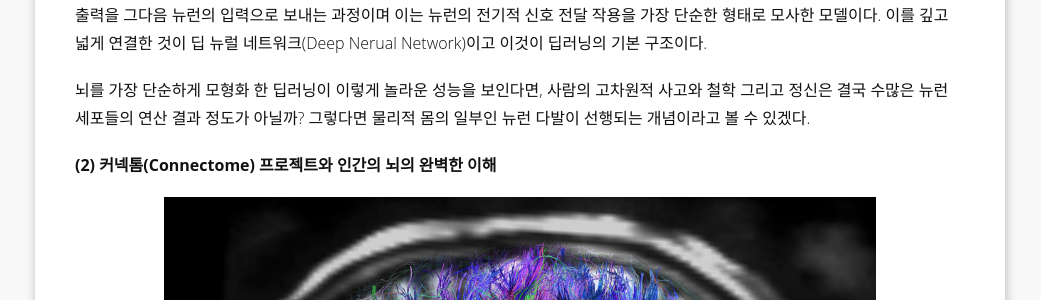
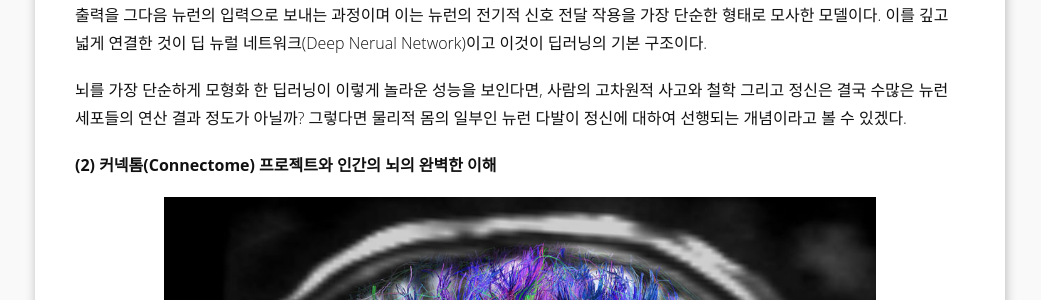
Before and after one commit to HyoukJang/HyoukJang.github.io, a Jekyll site: the page built from _posts/2018-11-25-body-ovecome-sprit.md, in a window 1280 px wide and 900 px high, scrolled down 1132 px. Shown: the part 181-481 px from the top of the window, without its empty margins (120-1161 px from the left). Built offline with Jekyll 4.4.1, drawn with Linux system fonts in a browser that asks for light colours; nearby versions of some CDN libraries; some web fonts are replaced; comment, search, counter and statistics services are not loaded.

Commit message:
today's final

```diff
--- a/_posts/2018-11-25-body-ovecome-sprit.md
+++ b/_posts/2018-11-25-body-ovecome-sprit.md
@@ -22,7 +22,7 @@ open: true
 
 위의 그림처럼 딥러닝의 가장 작은 단위는 뇌의 기본 물리적 단위인 뉴런을 묘사한 것이다. 2~3개의 입력에 가중치를 두어 연산하고 그 출력을 그다음 뉴런의 입력으로 보내는 과정이며 이는 뉴런의 전기적 신호 전달 작용을 가장 단순한 형태로 모사한 모델이다. 이를 깊고 넓게 연결한 것이 딥 뉴럴 네트워크(Deep Nerual Network)이고 이것이 딥러닝의 기본 구조이다.
 
-뇌를 가장 단순하게 모형화 한 딥러닝이 이렇게 놀라운 성능을 보인다면, 사람의 고차원적 사고와 철학 그리고 정신은 결국 수많은 뉴런 세포들의 연산 결과 정도가 아닐까? 그렇다면 물리적 몸의 일부인 뉴런 다발이 선행되는 개념이라고 볼 수 있겠다.
+뇌를 가장 단순하게 모형화 한 딥러닝이 이렇게 놀라운 성능을 보인다면, 사람의 고차원적 사고와 철학 그리고 정신은 결국 수많은 뉴런 세포들의 연산 결과 정도가 아닐까? 그렇다면 물리적 몸의 일부인 뉴런 다발이 정신에 대하여 선행되는 개념이라고 볼 수 있겠다.
 
 
 **(2) 커넥톰(Connectome) 프로젝트와 인간의 뇌의 완벽한 이해**
```
